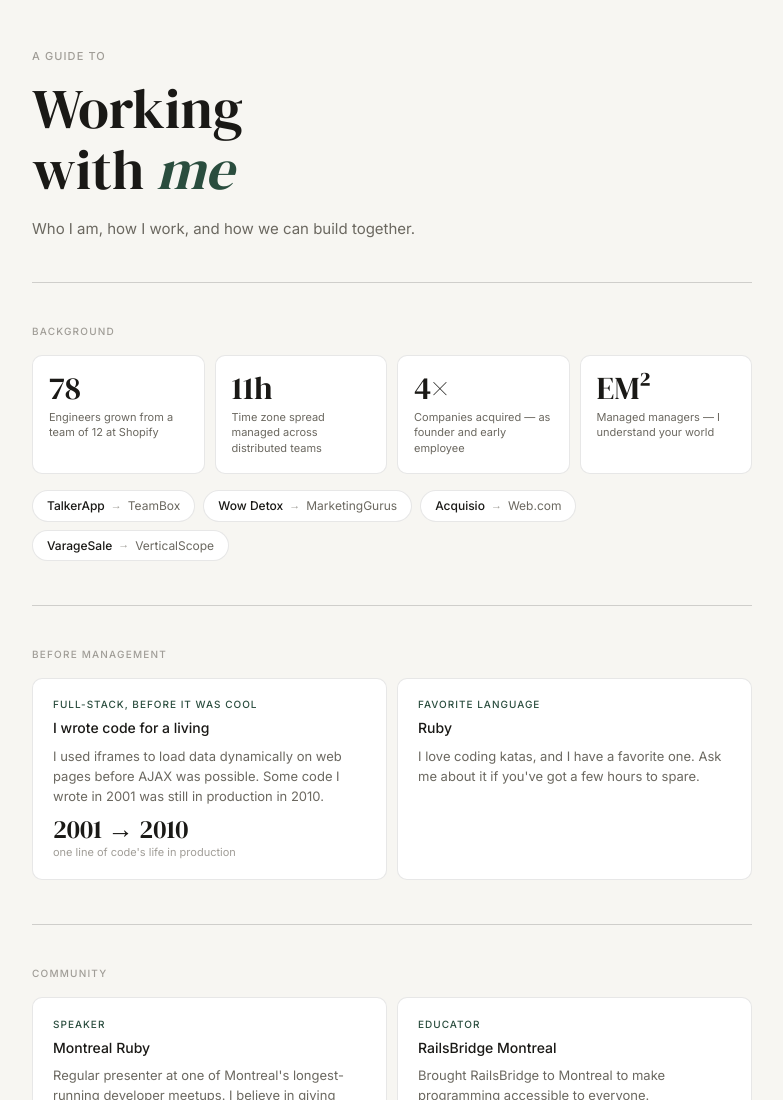
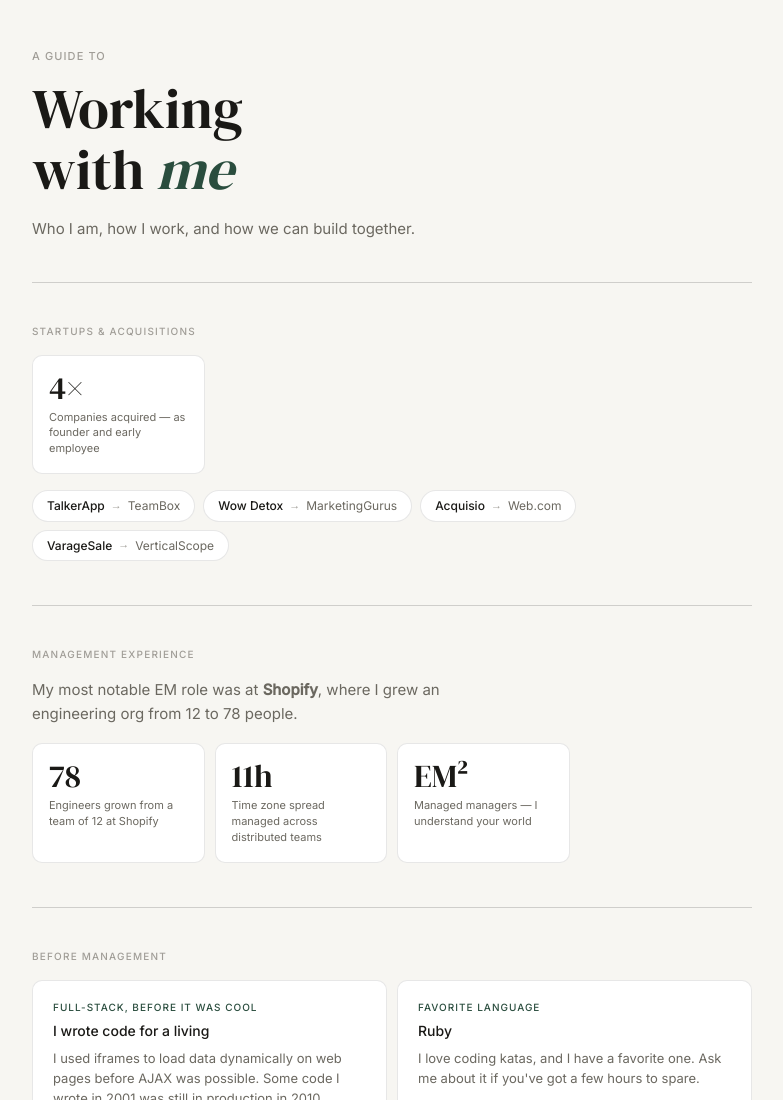
Before and after one commit to garyharan/garyharan.github.io, a website: page working-with-gary.html in a window 1280 px wide. Shown: the top 1100 px of the page, without its empty margins (248-1031 px from the left). Drawn offline with Linux system fonts and the light colour scheme.

Commit message:
fix: better separation of concerns

```diff
--- a/working-with-gary.html
+++ b/working-with-gary.html
@@ -336,32 +336,14 @@
         </p>
       </div>
 
-      <!-- Background -->
+      <!-- Startups & acquisitions -->
       <div class="section">
-        <p class="section-label">Background</p>
+        <p class="section-label">Startups &amp; acquisitions</p>
         <div class="stats-grid">
-          <div class="stat">
-            <div class="stat-num">78</div>
-            <div class="stat-label">
-              Engineers grown from a team of 12 at Shopify
-            </div>
-          </div>
-          <div class="stat">
-            <div class="stat-num">11h</div>
-            <div class="stat-label">
-              Time zone spread managed across distributed teams
-            </div>
-          </div>
           <div class="stat">
             <div class="stat-num">4×</div>
             <div class="stat-label">
               Companies acquired — as founder and early employee
-            </div>
-          </div>
-          <div class="stat">
-            <div class="stat-num">EM²</div>
-            <div class="stat-label">
-              Managed managers — I understand your world
             </div>
           </div>
         </div>
@@ -377,6 +359,37 @@
           </div>
           <div class="acq-pill">
             <strong>VarageSale</strong><span class="arrow">→</span>VerticalScope
+          </div>
+        </div>
+      </div>
+
+      <hr />
+
+      <!-- Management experience -->
+      <div class="section">
+        <p class="section-label">Management experience</p>
+        <p class="hero-sub" style="margin-bottom: 1rem">
+          My most notable EM role was at <strong>Shopify</strong>, where I
+          grew an engineering org from 12 to 78 people.
+        </p>
+        <div class="stats-grid">
+          <div class="stat">
+            <div class="stat-num">78</div>
+            <div class="stat-label">
+              Engineers grown from a team of 12 at Shopify
+            </div>
+          </div>
+          <div class="stat">
+            <div class="stat-num">11h</div>
+            <div class="stat-label">
+              Time zone spread managed across distributed teams
+            </div>
+          </div>
+          <div class="stat">
+            <div class="stat-num">EM²</div>
+            <div class="stat-label">
+              Managed managers — I understand your world
+            </div>
           </div>
         </div>
       </div>
```
